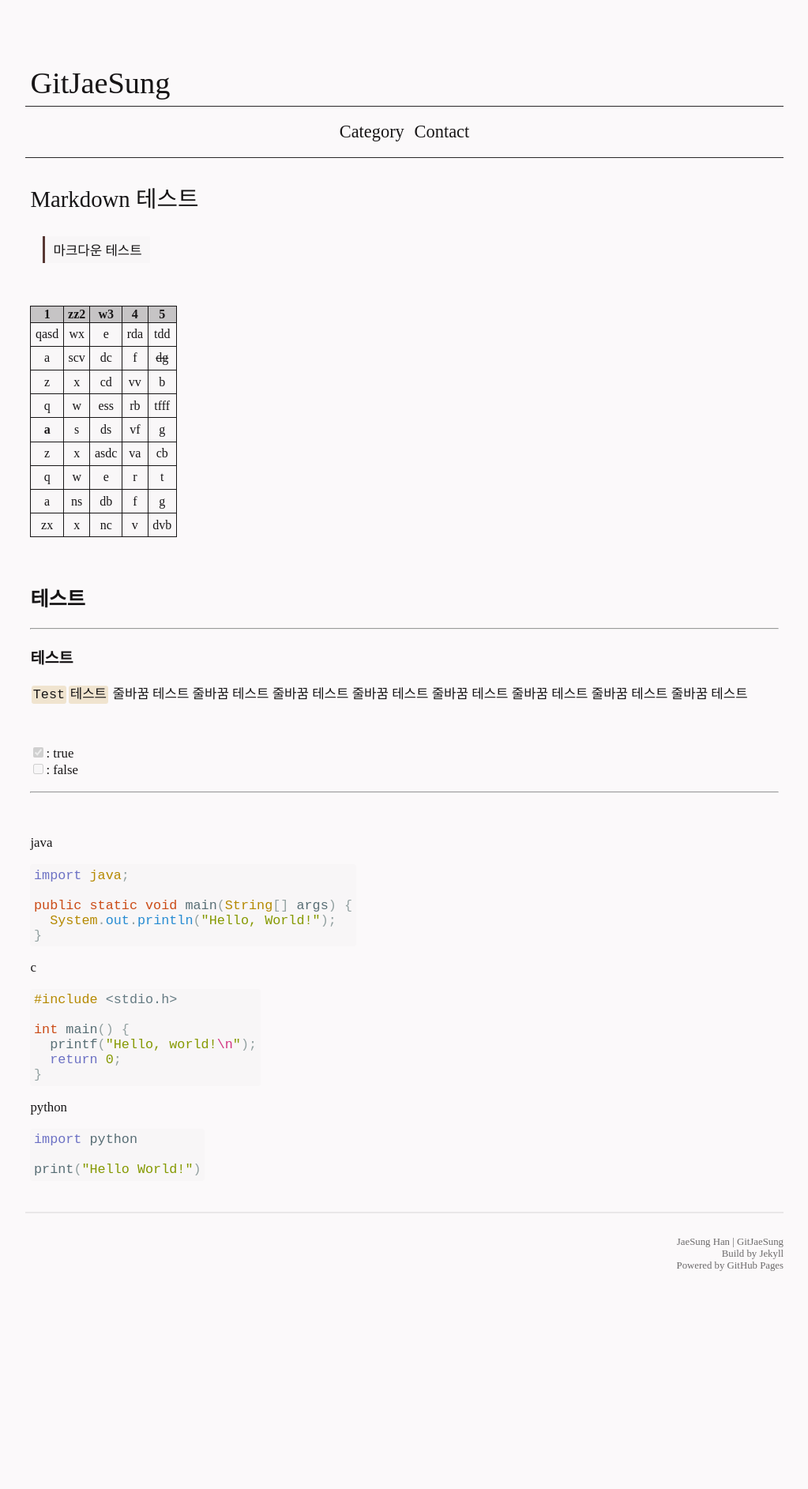
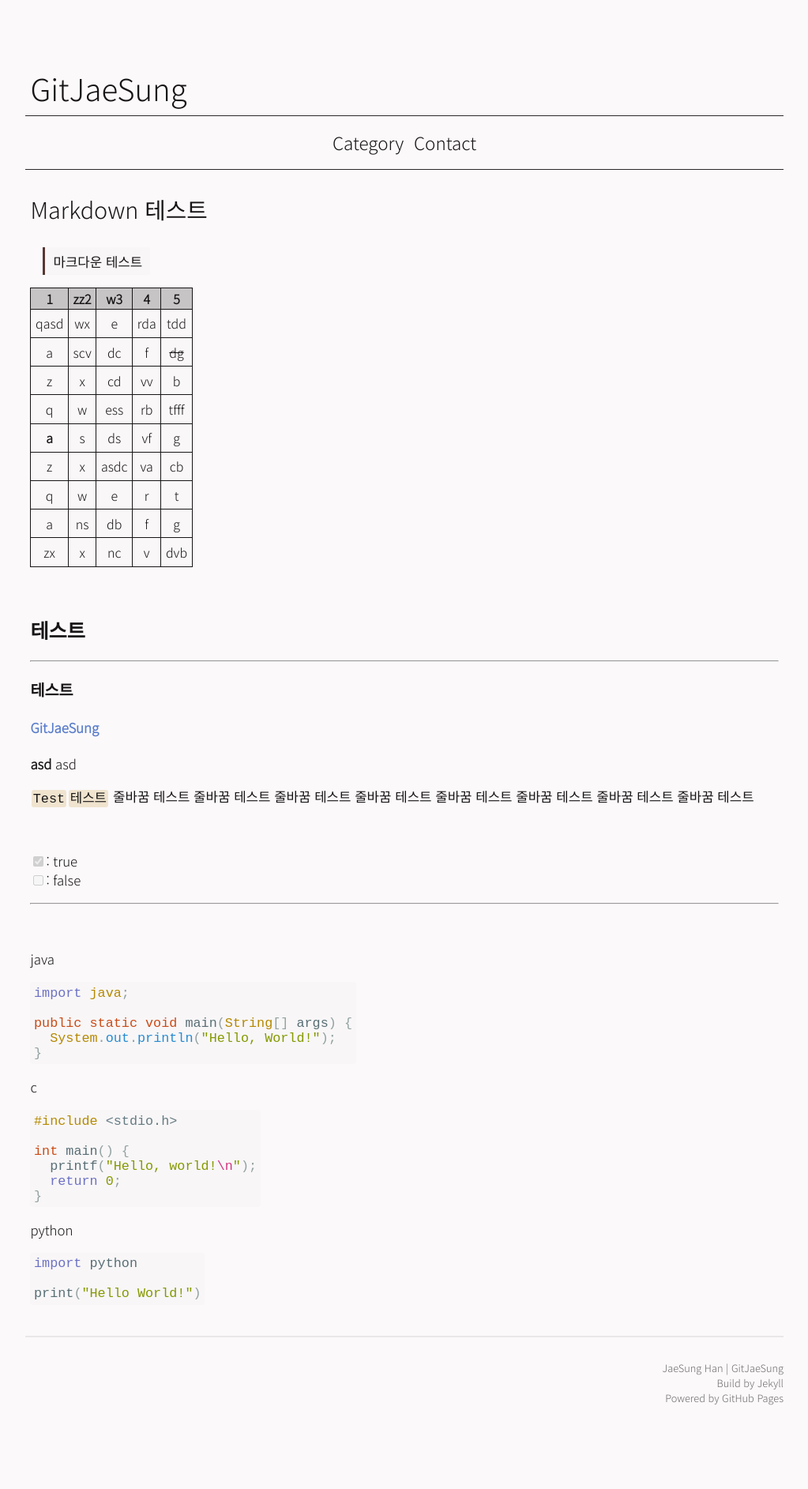
Before and after one commit to GitJaeSung/gitjaesung.github.io, a Jekyll site: the page built from _posts/post/2022-01-13-markdown-test.md, in a window 1280 px wide. Shown: the whole page at 79% size, without its empty margins (128-1151 px from the left). Built offline with Jekyll 4.4.1, drawn with Linux system fonts in a browser that asks for light colours; before the commit the page ends 1716 px from its top, so only the background shows below that.

Commit message:
Dev-01-13

```diff
--- a/_config.yml
+++ b/_config.yml
@@ -4,6 +4,7 @@
 title: GitJaeSung
 description: GitJaeSung Jekyll blog
 timezone: Asia/Seoul
+lang: ko
 
 # Open Graph
 og_type: website
--- a/_includes/nav.html
+++ b/_includes/nav.html
@@ -8,8 +8,13 @@
 
   <div class="container">
 
-    <a class="nav-toggle" onclick="dropDownMenuOpen()">Menu</a>
-    <div class="nav-collapse" id="nav-collapse">
+    <div class="nav-toggle">
+
+      <a role="button" onclick="dropDownMenuOpen()">Menu</a>
+
+    </div>
+
+    <div class="nav-collapse">
 
       <ul class="navbar">
 
--- a/_posts/post/2022-01-07-markdown-test.md
+++ b/_posts/post/2022-01-13-markdown-test.md
@@ -3,12 +3,10 @@
 category: Post
 content: post
 author: GitJaeSung
-date: 2022-01-07
+date: 2022-01-13
 ---
 {% assign author = site.data.author-data %}
 >마크다운 테스트
-
-<br/>
 
 | 1 | zz2 | w3 | 4 | 5 |
 |:-:|:-:|:-:|:-:|:-:|
@@ -27,6 +25,10 @@
 ## 테스트
 ---
 ### 테스트
+
+#### __[{{ author.github_username }}]({{ author.github_link }}){:target="_blank"}__
+
+__asd__ asd
 
 `Test``테스트` 줄바꿈 테스트 줄바꿈 테스트 줄바꿈 테스트 줄바꿈 테스트 줄바꿈 테스트 줄바꿈 테스트 줄바꿈 테스트 줄바꿈 테스트
 
--- a/_sass/layout/body.scss
+++ b/_sass/layout/body.scss
@@ -1,5 +1,6 @@
 /* _layoyts/default.html */
 .body {
+  font-family: "Noto Sans KR", sans-serif;
   background-color: var(--color-white);
   color: var(--color-black);
   display: flex;
--- a/_sass/layout/nav.scss
+++ b/_sass/layout/nav.scss
@@ -8,9 +8,9 @@
 }
 .nav {
   color: var(--color-black);
+  display: flex;
   border-top: 1px solid var(--color-grey);
   border-bottom: 1px solid var(--color-grey);
-  display: flex;
   padding: 0.2rem;
   a {
     color: var(--color-black);
@@ -21,8 +21,10 @@
   color: var(--color-black);
   display: flex;
   justify-content: center;
-  cursor: pointer;
   font-size: 1.8rem;
+  a {
+    cursor: pointer;
+  }
 }
 .nav-collapse {
   display: none;
@@ -34,28 +36,27 @@
 .navbar {
   display: flex;
   flex-direction: column;
+  margin: 0.4rem;
   li {
     text-align: center;
   }
 }
 .navbar-link {
-  margin: 0.4rem;
   font-size: 1.4rem;
-  &:hover {
-    color: var(--color-tab-hover);
-    transition: 0.3s;
-  }
 }
-@media (min-width: 980px) {
+@media (min-width: 960px) {
   .nav-toggle {
     display: none;
   }
   .nav-collapse {
-    display: block;
+    display: flex;
   }
   .navbar {
-    justify-content: center;
     flex-direction: row;
     flex-wrap: wrap;
+    margin: 0.9rem;
+  }
+  .navbar-link {
+    margin: 0.4rem;
   }
 }
--- a/_sass/layout/root.scss
+++ b/_sass/layout/root.scss
@@ -1,12 +1,12 @@
 /* Root */
 @charset "UTF-8";
+@import url("https://fonts.googleapis.com/css2?family=Noto+Sans+KR:wght@300&display=swap"); /* Google font */
 :root {
   --bd-font-size: 1rem;
   --color-black: #171516;
   --color-white: #fbf9fa;
   --color-grey: #2a2829;
   --color-blue: #597dcb;
-  --color-tab-hover: #6b6669;
   --color-paginator: #797778;
   --div-line: #dedcdd;
   --footer-line: #e9e7e8;
@@ -35,13 +35,13 @@
   text-decoration: none;
 }
 ul, li {
+  padding: 0;
   list-style: none;
-  padding: 0;
 }
 .container {
   width: 100%;
 }
-@media (min-width: 980px) {
+@media (min-width: 960px) {
   .container {
     max-width: 960px;
   }
--- a/assets/js/main.js
+++ b/assets/js/main.js
@@ -1,4 +1,6 @@
 // Implement the dropdown menu
 function dropDownMenuOpen() {
-  document.getElementById("nav-collapse").classList.toggle("show");
+
+  document.querySelector(".nav-collapse").classList.toggle("show");
+
 }
```
Also changed, not shown: Gemfile.lock.
